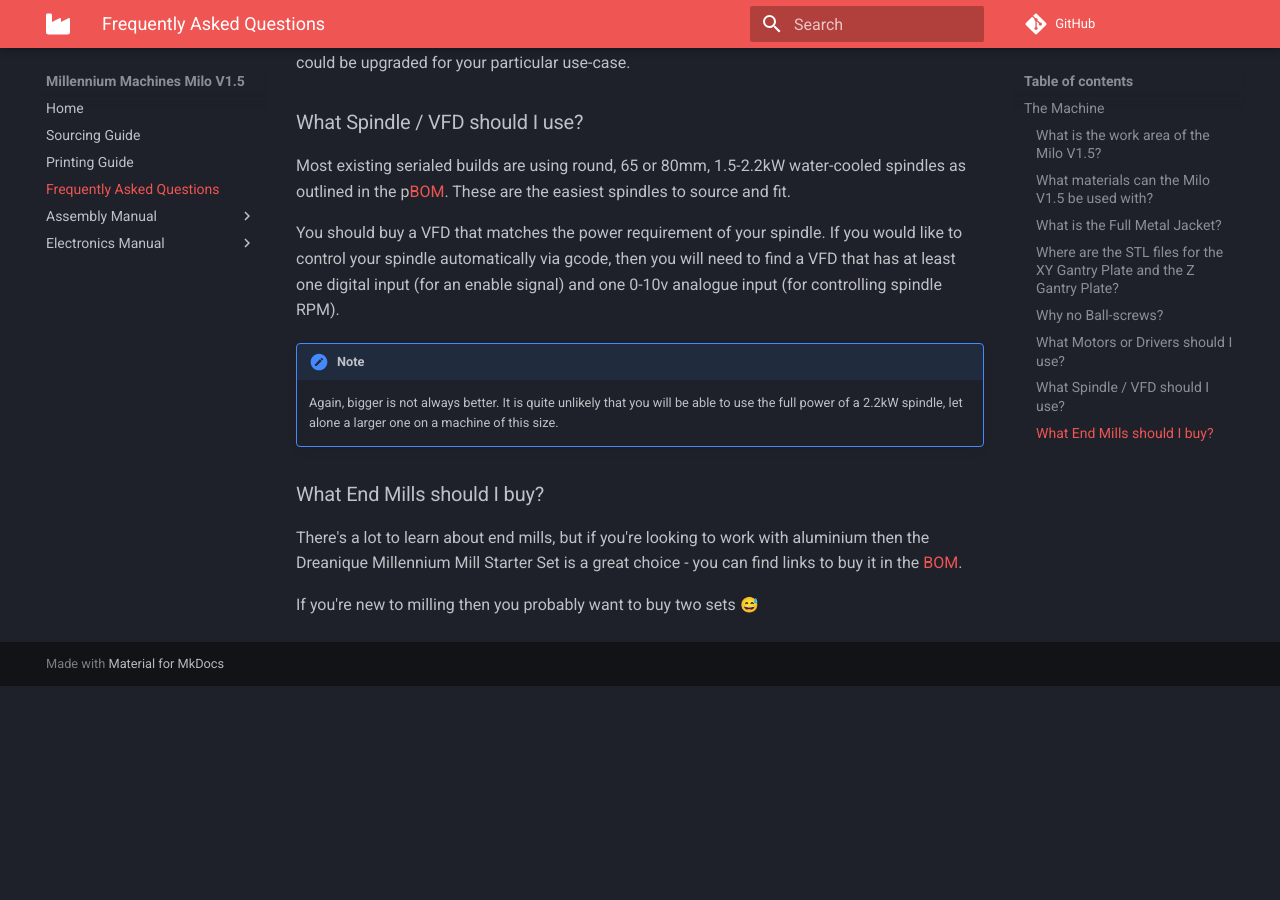
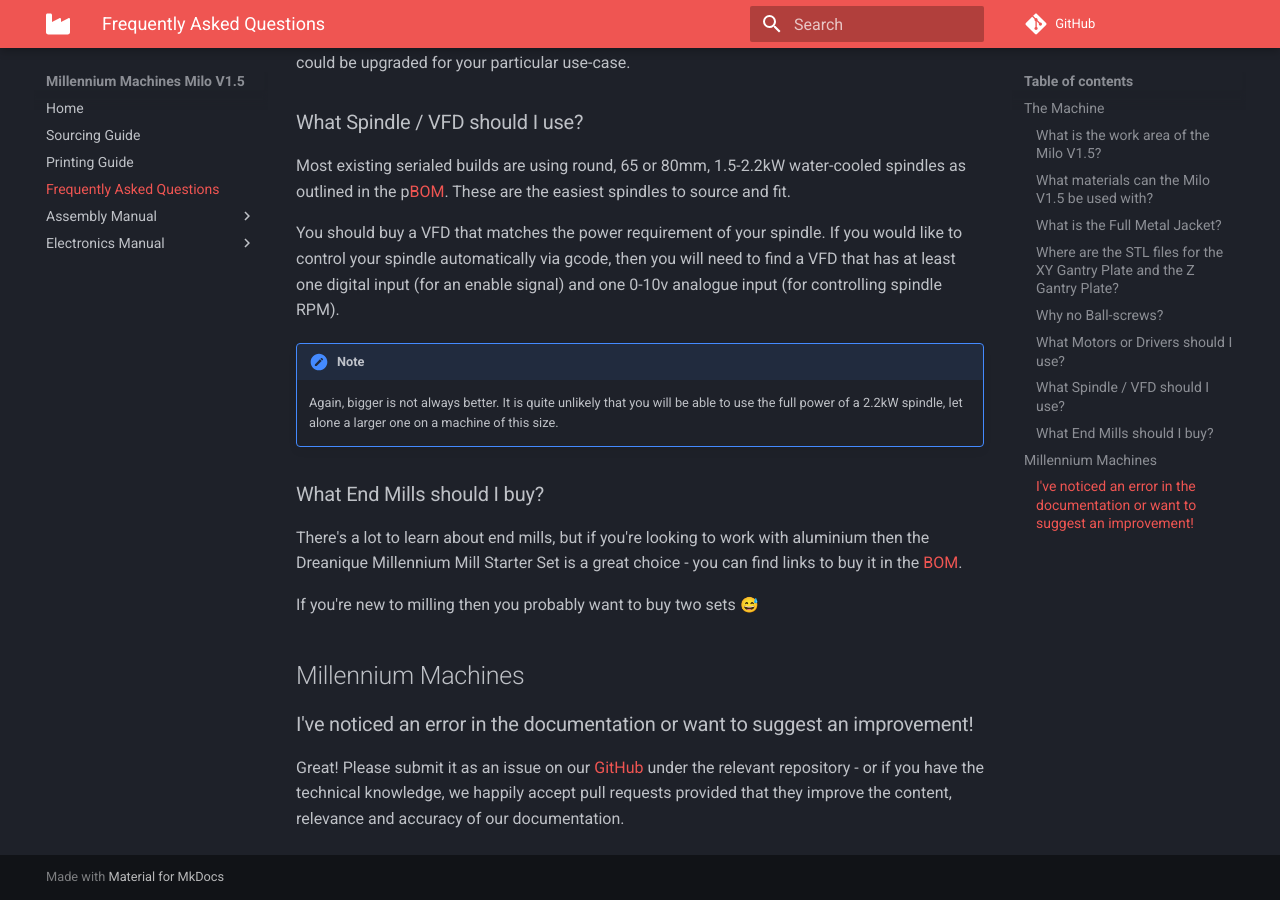
Before and after one commit to MillenniumMachines/Milo-v1.5, an MkDocs documentation site: the page built from docs/faq.md, in a window 1280 px wide and 900 px high, scrolled down 1966 px. Built offline with MkDocs 1.6.1 and Material for MkDocs 9.7.7, drawn with Linux system fonts in a browser that asks for light colours; emoji names are drawn with the system emoji font; comment, search, counter and statistics services are not loaded; before the commit the page ends 2652 px from its top, so only the background shows below that.

Commit message:
Add FAQ question about documentation improvements
Signed-off-by: Ben Agricola <ben+git@agrico.la>

```diff
--- a/docs/faq.md
+++ b/docs/faq.md
@@ -70,3 +70,10 @@
 There's a lot to learn about end mills, but if you're looking to work with aluminium then the Dreanique Millennium Mill Starter Set is a great choice - you can find links to buy it in the [BOM](./bom/sourcing_guide.md#kits).
 
 If you're new to milling then you probably want to buy two sets :sweat_smile:
+
+
+## Millennium Machines
+
+### I've noticed an error in the documentation or want to suggest an improvement!
+
+Great! Please submit it as an issue on our [GitHub](https://github.com/MilleniumMills) under the relevant repository - or if you have the technical knowledge, we happily accept pull requests provided that they improve the content, relevance and accuracy of our documentation.
```
